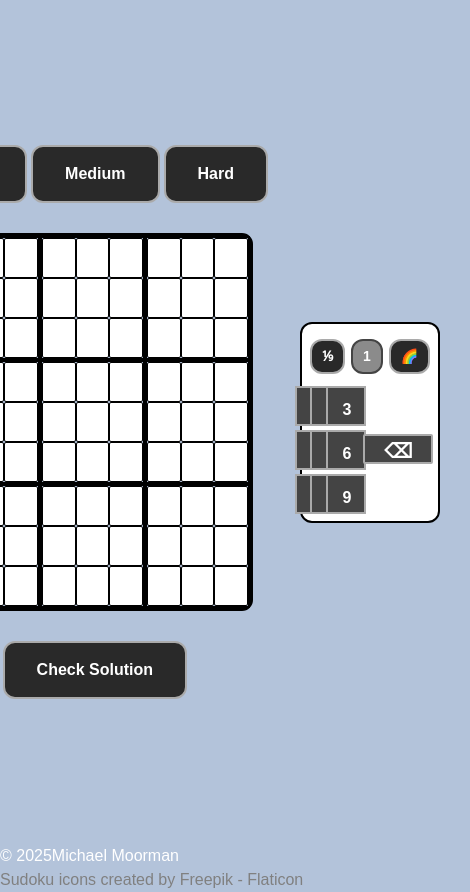
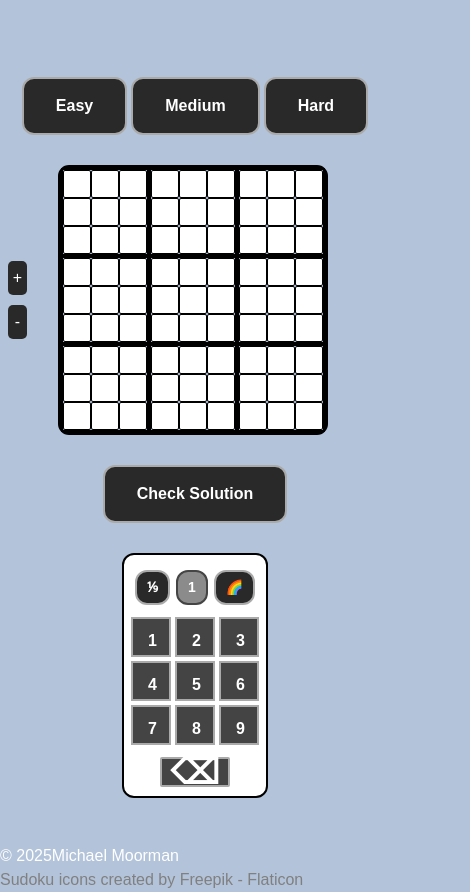
Before and after one commit to mjmoorman03/sudoku, a Next.js app: page / in a window 390 px wide. Shown: the whole page, 470 px wide, since content can reach past the window. Built offline with nearby package versions, Linux system fonts and the light colour scheme.

Commit message:
mobile functionality added. ready for deployment.

```diff
--- a/src/app/button.tsx
+++ b/src/app/button.tsx
@@ -2,7 +2,7 @@
 
 export default function Button({ label, onClick, style=buttonStyle }: { label: string; onClick:(e: React.MouseEvent<HTMLButtonElement>) => void, style?: React.CSSProperties }) {
     return (
-        <div>
+        <div className='!sm:mx-1'>
             <button style={style} onClick={onClick}>
                 {label}
             </button>
--- a/src/app/controls.tsx
+++ b/src/app/controls.tsx
@@ -34,7 +34,7 @@ export default function Controls({ focusedCell, handleCellChange, panelStatus, c
     ));
 
     return (
-        <div style={{ display: 'flex', flexDirection: 'column', alignItems: 'center', backgroundColor: 'white', border: '2px solid #000000ff', borderRadius: '12px', padding: '5px', margin: '30px'}}>
+        <div className='sm:mx-4' style={{ display: 'flex', flexDirection: 'column', alignItems: 'center', backgroundColor: 'white', border: '2px solid #000000ff', borderRadius: '12px', padding: '5px'}}>
             <div style={{ display: 'flex', flexDirection: 'row', justifyContent: 'center' }}>
                 <Button label={String.fromCharCode(0x2151)} onClick={() => changePanel('annotations')} style={panelStatus === 'annotations' ? activeControlButtonStyle : controlButtonStyle} />
                 <Button label='1' onClick={() => changePanel('ordinary')} style={panelStatus === 'ordinary' ? activeControlButtonStyle : controlButtonStyle} />
@@ -44,10 +44,10 @@ export default function Controls({ focusedCell, handleCellChange, panelStatus, c
                 <TrioLayout>
                     {panelStatus === 'annotations' ? numberButtons : panelStatus === 'ordinary' ? numberButtons : colorButtons}
                 </TrioLayout>
-                <div style={{ display: 'flex', alignItems: 'center', marginLeft: '10px' }}>
+            </div>
+            <div style={{ display: 'flex', alignItems: 'center', marginTop: '10px' }}>
                     <Button label={`\u232B`} onClick={() => (focusedCell) ? handleCellChange(focusedCell[0], focusedCell[1], '') : null} style={delButtonStyle}/>
                 </div>
-            </div>
         </div>
     )
 }
@@ -101,7 +101,8 @@ const delButtonStyle: React.CSSProperties = {
     color: "white",
     fontWeight: "bold",
     textAlign: "center",
-    fontSize: "20px",
+    fontSize: "26pt",
+    lineHeight: '0px',
     cursor: "pointer",
     borderRadius: "2px",
 }
--- a/src/app/sudokuInterface.tsx
+++ b/src/app/sudokuInterface.tsx
@@ -42,13 +42,19 @@ export default function SudokuInterface() {
     const [checkStatus, setCheckStatus] = useState<'valid' | 'invalid' | 'unchecked'>('unchecked');
     const [visible, setVisible] = useState(false);
     const [focusedCell, setFocusedCell] = useState<[number, number] | null>(null);
-    const [zoomLevel, setZoomLevel] = useState(1.0);
     const [panelStatus, setPanelStatus] = useState<'annotations' | 'ordinary' | 'colors'>('ordinary');
     const [gridObj, setGridObj] = useState<GridObject>({'grid': initialGrid, 'default': initialGrid, 'color': initialGrid, 'annotations': annotationsGrid, 'solution': initialGrid});
     const [isComplete, setIsComplete] = useState(false);
     const [showConfetti, setShowConfetti] = useState(false);
+    const [zoomLevel, setZoomLevel] = useState(1);
 
     const { width, height } = useWindowDimensions();
+    // set zoomlevel to 1.0 if width > 600 else 0.7
+
+    useEffect(() => {
+        const initialZoom = window.innerWidth < 650 ? 0.7 : 1;
+        setZoomLevel(initialZoom);
+    }, []);
 
 
     useEffect(() => {
@@ -108,7 +114,7 @@ export default function SudokuInterface() {
             // don't allow changes to default grid cells
             return;
         }
-        //
+        // alert(zoomLevel);
         if (panelStatus === 'annotations') {
             if (value === '' && gridObj.annotations[row][col].length === 0) {
                 setGridObj((prevGrid: GridObject) => {
@@ -272,7 +278,7 @@ export default function SudokuInterface() {
     }
 
     return (
-        <div style={{ display: 'flex', flexDirection: 'row', alignItems: 'center' }}>
+        <div className='flex flex-col md:flex-row' style={{ alignItems: 'center', justifyContent: 'center'}}>
             <div style={{ display: "flex", flexDirection: "column", alignItems: "center" }}>
                 <div style={{ display: "flex", flexDirection: "row", justifyContent: "center", width: "100%" }}>
                     <Button label="Easy" onClick={handleNewPuzzle} />
```
